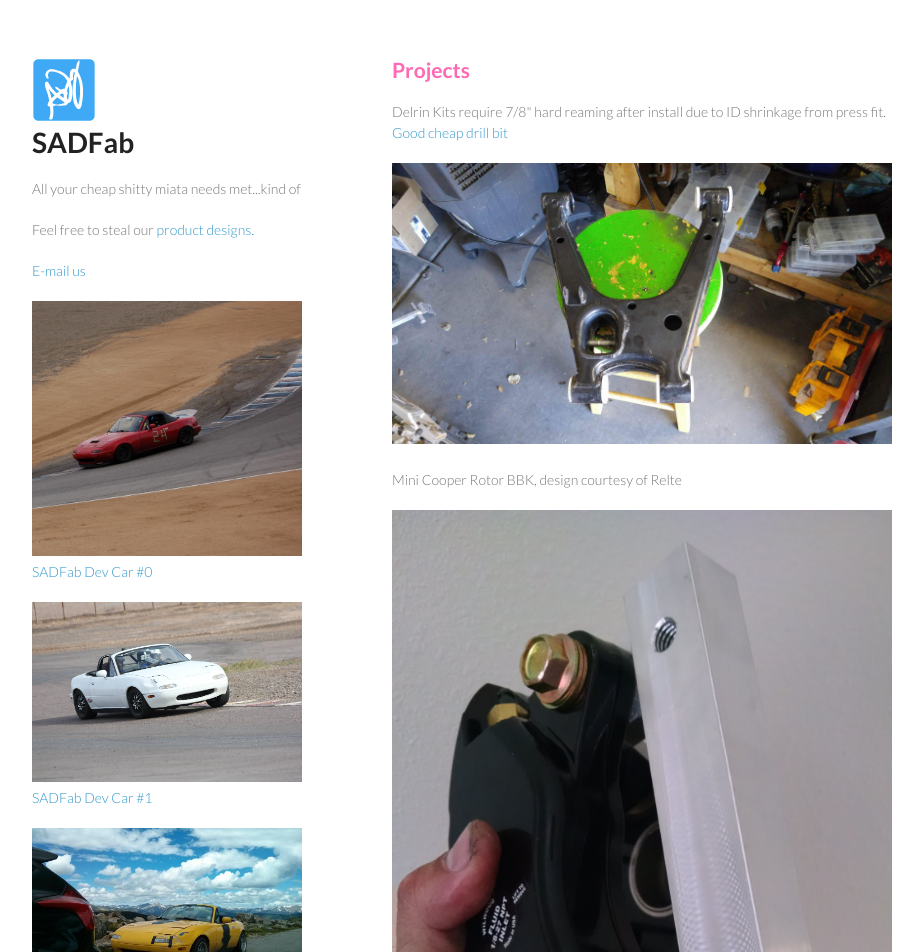
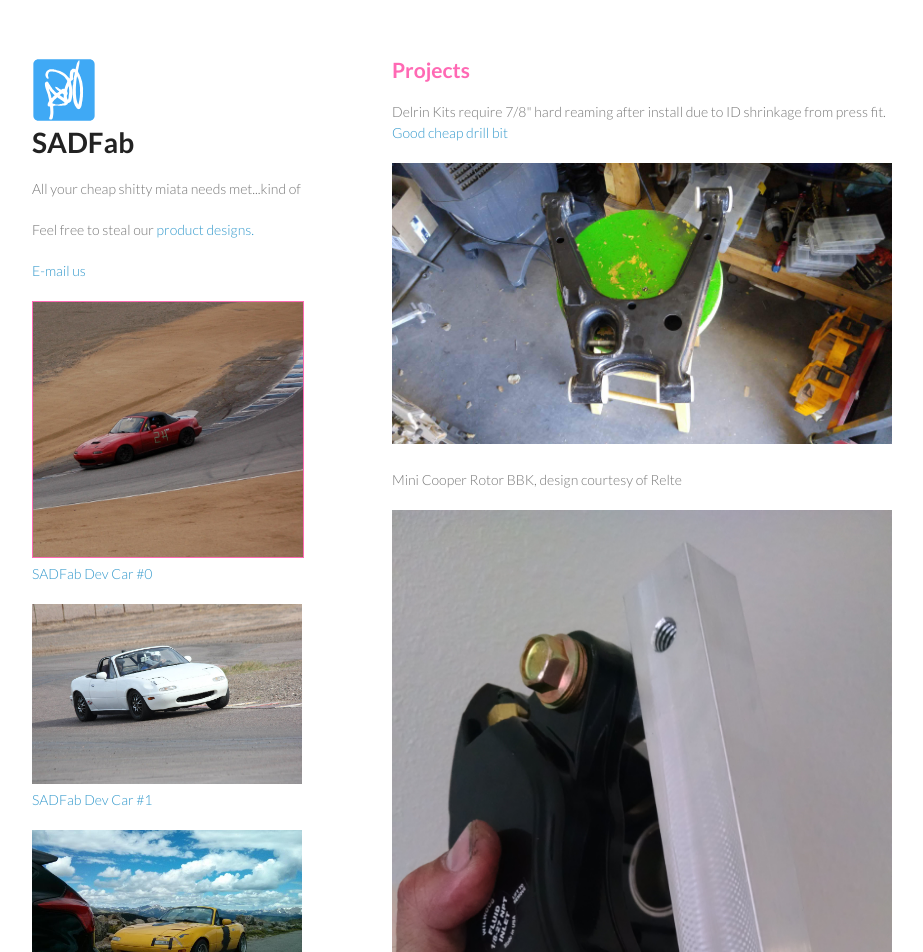
Before and after one commit to sadfab/sadfab.github.io, a PHP site: page / in a window 1280 px wide. Shown: the top 952 px of the page, without its empty margins (178-1101 px from the left). Run offline with PHP 8.4, Linux system fonts and the light colour scheme.

Commit message:
fixing border

```diff
--- a/index.html
+++ b/index.html
@@ -20,7 +20,7 @@
         <p>All your cheap shitty miata needs met...kind of</p>
 		<p>Feel free to steal our <a href="/opensource.html">product designs.</a></p>
           <p class="view"><a href="mailto:info@sadfab.com">E-mail us</a></p>
-	<img class="img pb" src="/images/aidancarpic.jpg" alt="SADFab BBK">
+	<img class="imgpb" src="/images/aidancarpic.jpg" alt="SADFab BBK">
 	<p class="view"><a  target="_blank" href="http://www.miataturbo.net/build-threads-57/community-build-thread-aidan-rambles-80308/">SADFab Dev Car #0</a></p>
 	<img src="/images/seancarpic.jpg" alt="SADFab BBK">
 	<p class="view"><a  target="_blank" href="http://www.miataturbo.net/build-threads-57/seans-cheap-thrills-90-1-6-subaru-td04-74776/">SADFab Dev Car #1</a></p>
--- a/stylesheets/styles.css
+++ b/stylesheets/styles.css
@@ -96,7 +96,7 @@ img {
 
 }
 
-img pb {
+.imgpb {
 	max-width:100%;
 	border: 1px solid #FF69B4;
 }
```
